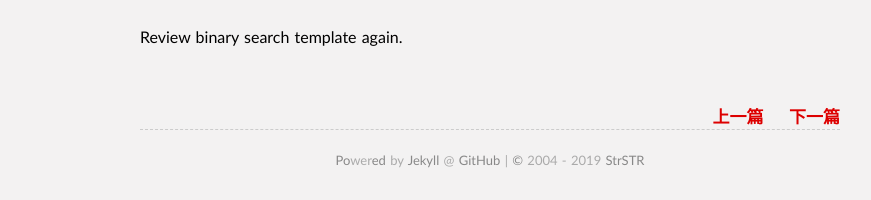
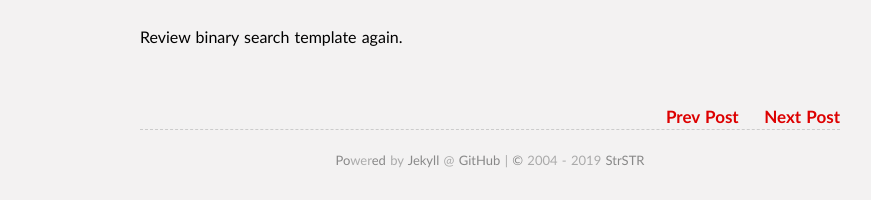
Before and after one commit to goingeast/goingeast.github.io, a Jekyll site: the page built from _posts/2019-06-22-Leetcode1064-Fixed-Point.md, in a window 1280 px wide. Shown: the part 1125-1325 px from the top of the page, without its empty margins (150-1021 px from the left). Built offline with Jekyll 4.4.1, drawn with Linux system fonts in a browser that asks for light colours; our own code applies the rules of GitHub Pages for plain Markdown files.

Commit message:
Update post.html

```diff
--- a/_layouts/post.html
+++ b/_layouts/post.html
@@ -33,9 +33,9 @@
 <section align="right">
 <br/>
 <span>
-	<a {% if page.previous %} href="{{ page.previous.url }}" class="pageNav"{% endif %} {% unless page.previous %} class="pageNavInvalid" {% endunless %} >上一篇</a>
+	<a {% if page.previous %} href="{{ page.previous.url }}" class="pageNav"{% endif %} {% unless page.previous %} class="pageNavInvalid" {% endunless %} >Prev Post</a>
 	&nbsp;&nbsp;&nbsp;
-	<a {% if page.next %} href="{{ page.next.url }}" class="pageNav"{% endif %} {% unless page.next %} class="pageNavInvalid" {% endunless %} >下一篇</a>
+	<a {% if page.next %} href="{{ page.next.url }}" class="pageNav"{% endif %} {% unless page.next %} class="pageNavInvalid" {% endunless %} >Next Post</a>
 </span>
 </section>
 {% if page.comments %}
```
